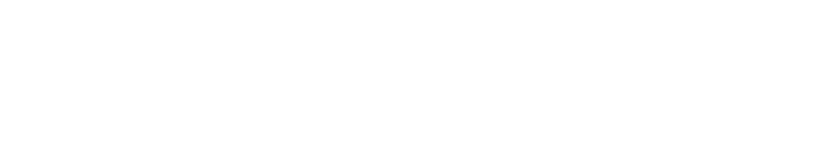
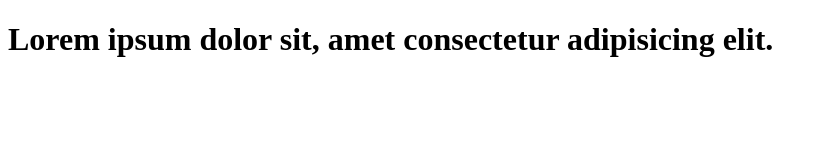
Before and after one commit to MikhailKuv/Gitstart, a plain HTML site: page index.html in a window 1280 px wide. Shown: the whole page, without its empty margins (0-827 px from the left). Drawn offline with Linux system fonts and the light colour scheme.

Commit message:
Second commit

```diff
--- a/index.html
+++ b/index.html
@@ -3,9 +3,11 @@
 <head>
     <meta charset="UTF-8">
     <meta name="viewport" content="width=device-width, initial-scale=1.0">
-    <title>Document 1</title>
+    <title>Document</title>
 </head>
 <body>
+    <h1>Lorem ipsum dolor sit, amet consectetur adipisicing elit. </h1>
+
 
 </body>
 </html>
```
